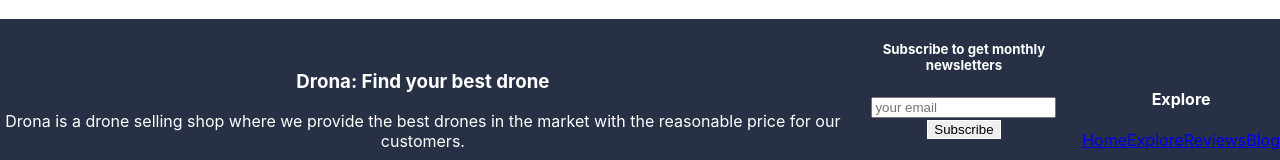
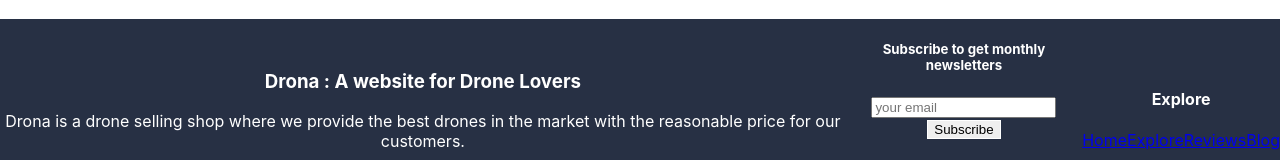
Before and after one commit to Sadman2539/drona-full-stack-website-client-side, a React (Create React App) app: page / in a window 1280 px wide. Shown: the part 1293-1453 px from the top of the page. Built offline with nearby package versions, Linux system fonts and the light colour scheme; no server answers.

Commit message:
readme file added

```diff
--- a/src/Pages/Shared/Footer/Footer.js
+++ b/src/Pages/Shared/Footer/Footer.js
@@ -9,7 +9,7 @@ const Footer = () => {
             <div className="footer-contact mt-5 p-5">
 
                 <div className="about w-25">
-                    <h3>Drona: Find your best drone</h3>
+                    <h3>Drona : A website for Drone Lovers</h3>
                     <p>Drona is a drone selling shop where we provide the best drones in the market with the reasonable price for our customers.</p>
                 </div>
                 {/* contact section  */}
```
Also changed, not shown: 1 other file (tests, documents, lock files or other folders).
